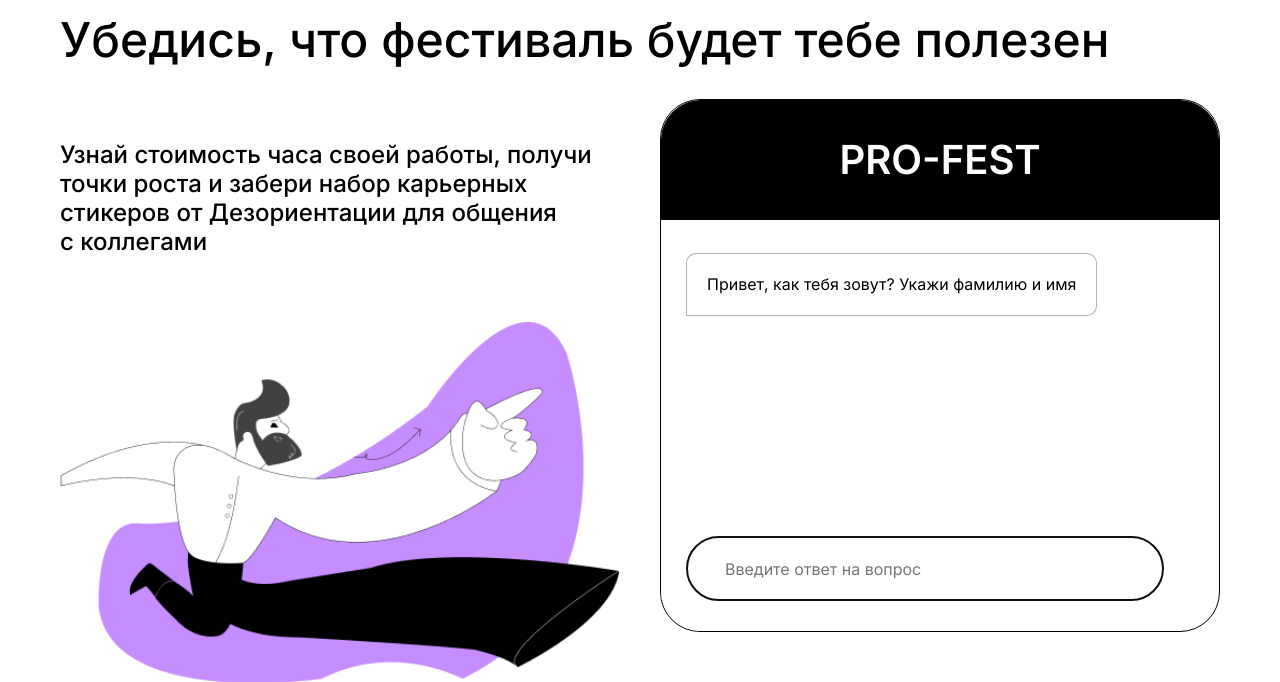
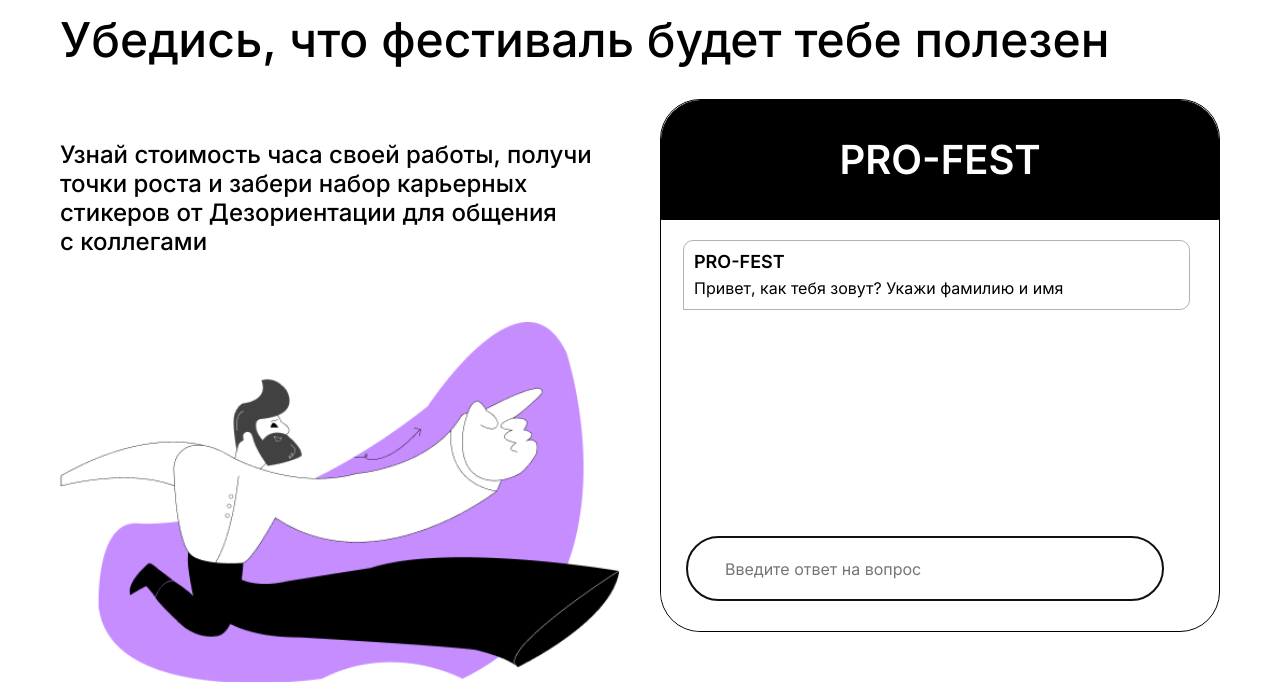
Before and after one commit to regilina/desor, a Django app: template dezor/templates/main.html in a window 1280 px wide. Shown: the part 875-1557 px from the top of the page. Run offline with Django 4.2, Linux system fonts and the light colour scheme; the template is opened without the code that fills it, so the values that code supplies are empty.

Commit message:
В сообщения от чат-бота добавлена надпиcь 'PRO_FEST'

```diff
--- a/dezor/static/css/exceptions.css
+++ b/dezor/static/css/exceptions.css
@@ -56,4 +56,17 @@
   .chat__head span {
     font-size: 40px;
   }
+  .chat__messages {
+    gap: 10px;
+    margin-top: 20px;
+    margin-bottom: 4px;
+    padding-left: 22px;
+    padding-right: 29px;
+  }
+  .message {
+    padding: 10px;
+  }
+  .user {
+    padding: 20px;
+  }
 }/*# sourceMappingURL=exceptions.css.map */
--- a/dezor/static/css/exceptions.scss
+++ b/dezor/static/css/exceptions.scss
@@ -71,5 +71,22 @@
         font-size: 40px;
       }
     }
+
+    &__messages {
+      gap: 10px;
+
+      margin-top: 20px;
+      margin-bottom: 4px;
+      padding-left: 22px;
+      padding-right: 29px;
+    }
+  }
+
+  .message {
+    padding: 10px;
+  }
+
+  .user {
+    padding: 20px;
   }
 }
--- a/dezor/static/css/styles.css
+++ b/dezor/static/css/styles.css
@@ -141,7 +141,7 @@
   margin-top: 33px;
   padding-left: 25px;
   padding-right: 25px;
-  margin-bottom: 8px;
+  margin-bottom: 27px;
 }
 .chat__messages::-webkit-scrollbar {
   background-color: #F1F1F1;
@@ -244,11 +244,11 @@
   flex-wrap: wrap;
   color: rgba(0, 0, 0, 0.6);
   font-weight: 400;
-  display: flex;
   padding: 20px;
   flex-direction: column;
   align-items: flex-start;
   gap: 6px;
+  display: flex;
 }
 .message-text span {
   font-size: 16px;
@@ -266,7 +266,7 @@
   background: #E5FB8C;
 }
 
-.bot {
+.bot-text {
   background-color: #FFF;
   align-self: flex-start;
   color: #000;
--- a/dezor/static/css/styles.scss
+++ b/dezor/static/css/styles.scss
@@ -157,7 +157,7 @@
     padding-left: 25px;
     padding-right: 25px;
 
-    margin-bottom: 8px;
+    margin-bottom: 27px;
 
 
     &::-webkit-scrollbar {
@@ -280,12 +280,12 @@
   flex-wrap: wrap;
   color: rgba(0, 0, 0, 0.60);
   font-weight: 400;
-
-  display: flex;
   padding: 20px;
   flex-direction: column;
   align-items: flex-start;
   gap: 6px;
+  display: flex;
+
 
   &-text {
     & span {
@@ -307,12 +307,14 @@
 }
 
 .bot {
+  &-text {
     background-color: #FFF;
     align-self: flex-start;
     color: #000;
     font-size: 16px;
     font-weight: 400;
     line-height: 130%;
+  }
 
   &-name {
     font-size: 18px;
--- a/dezor/static/js/chat-app.js
+++ b/dezor/static/js/chat-app.js
@@ -93,9 +93,17 @@
         if (this.chatMessages && this.userInput) {
             const messageElement = document.createElement('div');
             messageElement.classList.add('message', isUser ? 'user' : 'bot');
-            messageElement.textContent = message;
+            if (!isUser) {
+                const proFestText = document.createElement('span');
+                proFestText.classList.add('bot-name');
+                proFestText.textContent = 'Pro-fest';
+                messageElement.appendChild(proFestText);
+            }
+            const messageText = document.createElement('span');
+            messageText.classList.add('bot-text');
+            messageText.textContent = message;
+            messageElement.appendChild(messageText);
             this.chatMessages.appendChild(messageElement);
-            // Прокручиваем чат вниз, чтобы были видны последние сообщения
             this.chatMessages.scrollTop = this.chatMessages.scrollHeight;
         }
     }
```
Also changed, not shown: dezor/static/ts/chat-app.ts (+18 -7 lines), 2 other files. Lines whose indentation alone changed are shown as unchanged.
